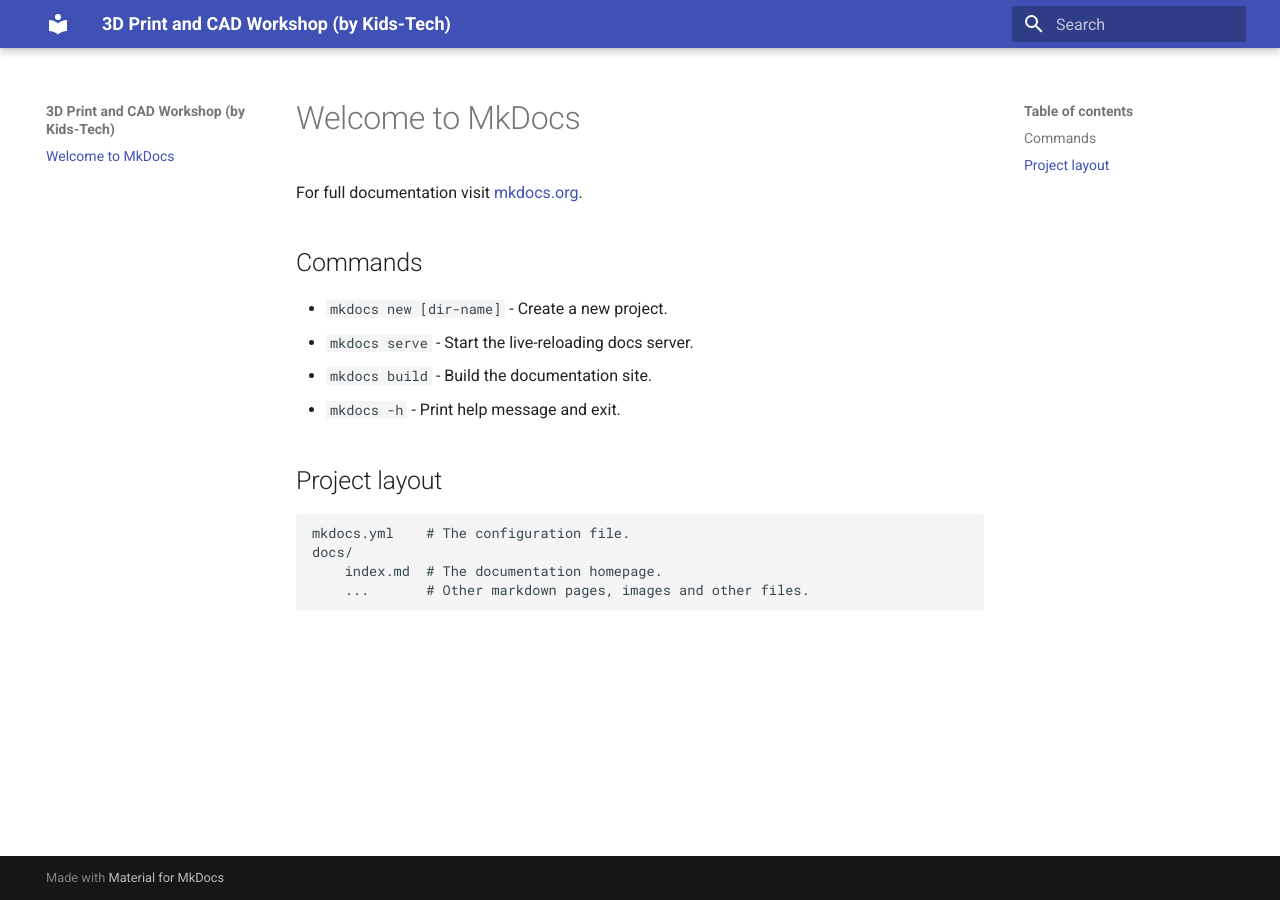
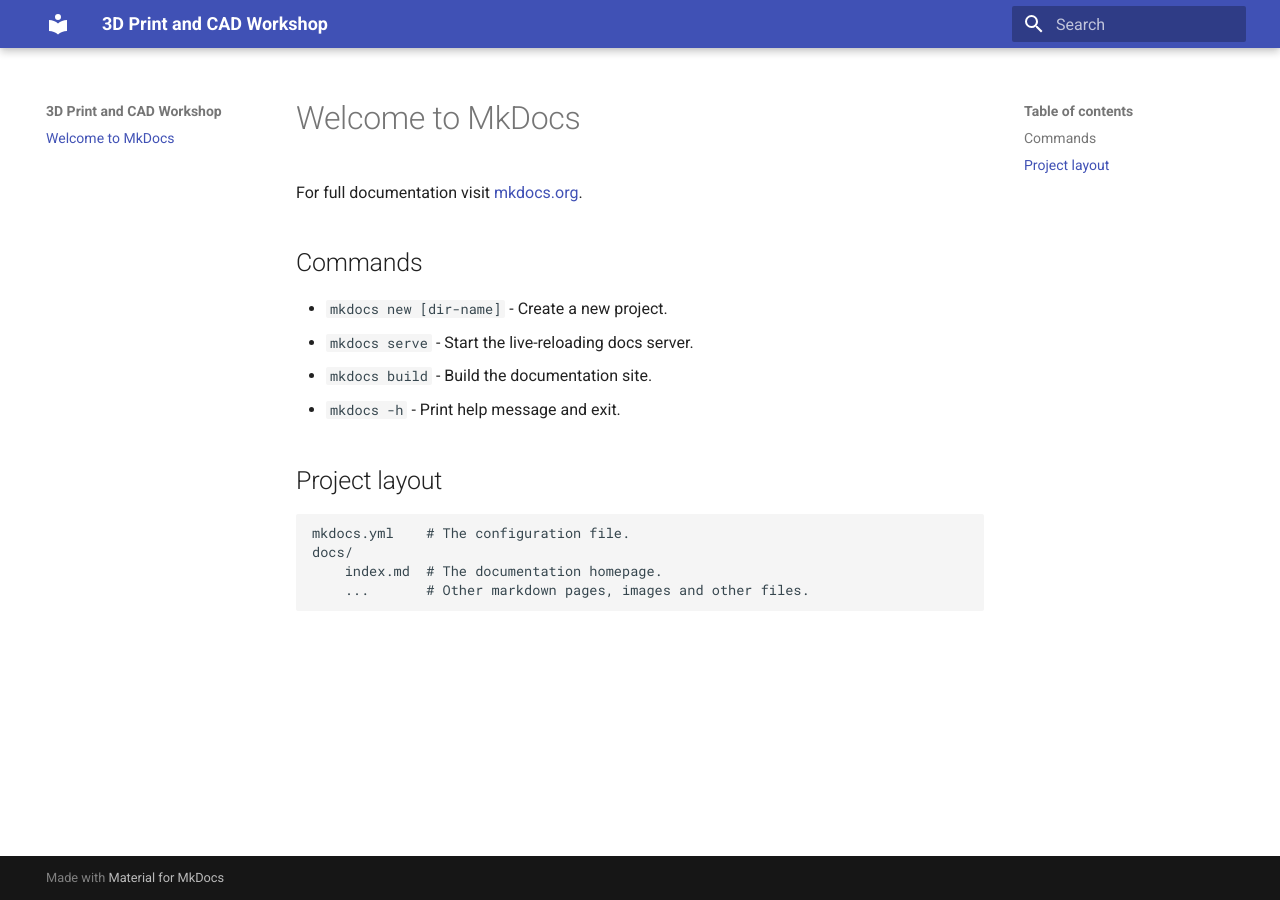
Before and after one commit to kids-tech/kt_3dprint_cad_workshop, an MkDocs documentation site: the page built from docs/index.md, in a window 1280 px wide. Built offline with MkDocs 1.6.1 and Material for MkDocs 9.7.7, drawn with Linux system fonts in a browser that asks for light colours.

Commit message:
Initial commit

```diff
--- a/mkdocs.yml
+++ b/mkdocs.yml
@@ -1,4 +1,4 @@
-site_name: 3D Print and CAD Workshop (by Kids-Tech)
+site_name: 3D Print and CAD Workshop
 site_url: https://kids-tech.github.io/kt_3dprint_cad_workshop
 
 theme:
```
Also changed, not shown: 1 other file.
